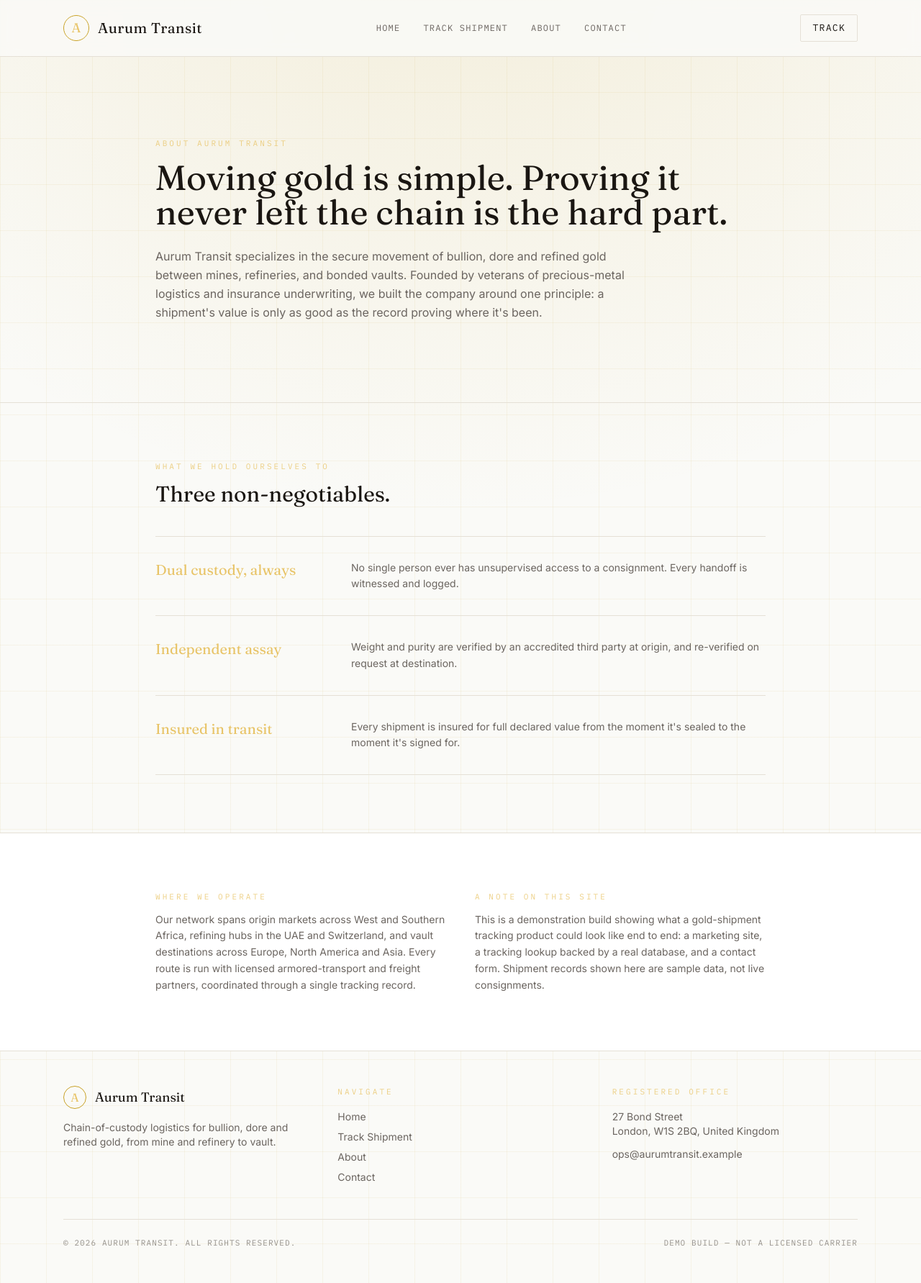
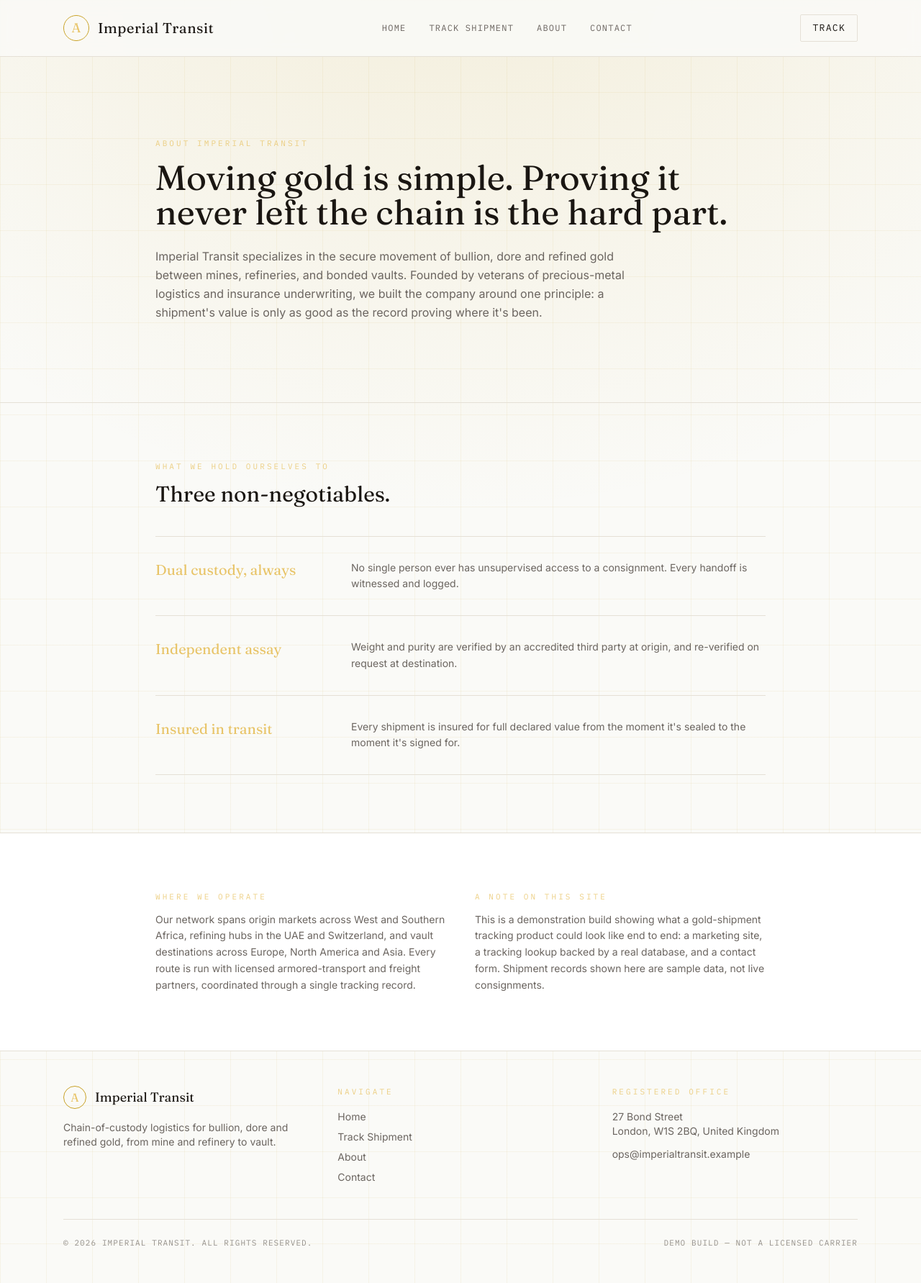
Before and after one commit to corepex-labs/gold-tracker, a Next.js app: page /about in a window 1280 px wide. Shown: the whole page at 72% size. Built offline with nearby package versions, Linux system fonts and the light colour scheme.

Commit message:
chnaged name from aurum to imperial

```diff
--- a/app/about/page.tsx
+++ b/app/about/page.tsx
@@ -1,7 +1,7 @@
 import type { Metadata } from "next";
 
 export const metadata: Metadata = {
-  title: "About — Aurum Transit",
+  title: "About — Imperial Transit",
 };
 
 const principles = [
@@ -24,13 +24,13 @@ export default function AboutPage() {
     <div>
       <section className="border-b border-line">
         <div className="mx-auto max-w-4xl px-6 py-20 md:py-28">
-          <p className="eyebrow mb-4">About Aurum Transit</p>
+          <p className="eyebrow mb-4">About Imperial Transit</p>
           <h1 className="font-display text-4xl leading-tight text-ivory md:text-5xl">
             Moving gold is simple. Proving it never left the chain is the
             hard part.
           </h1>
           <p className="mt-6 max-w-2xl text-base leading-relaxed text-muted">
-            Aurum Transit specializes in the secure movement of bullion,
+            Imperial Transit specializes in the secure movement of bullion,
             dore and refined gold between mines, refineries, and bonded
             vaults. Founded by veterans of precious-metal logistics and
             insurance underwriting, we built the company around one
--- a/app/contact/page.tsx
+++ b/app/contact/page.tsx
@@ -2,7 +2,7 @@ import type { Metadata } from "next";
 import ContactForm from "@/components/ContactForm";
 
 export const metadata: Metadata = {
-  title: "Contact — Aurum Transit",
+  title: "Contact — Imperial Transit",
 };
 
 export default function ContactPage() {
@@ -24,7 +24,7 @@ export default function ContactPage() {
           <dl className="mt-10 space-y-6 border-t border-line pt-8">
             <div>
               <dt className="eyebrow mb-1">Operations</dt>
-              <dd className="text-sm text-ivory">ops@aurumtransit.example</dd>
+              <dd className="text-sm text-ivory">ops@imperialtransit.example</dd>
             </div>
             <div>
               <dt className="eyebrow mb-1">Registered Office</dt>
--- a/app/layout.tsx
+++ b/app/layout.tsx
@@ -24,7 +24,7 @@ const plexMono = IBM_Plex_Mono({
 });
 
 export const metadata: Metadata = {
-  title: "Aurum Transit — Gold Shipment Tracking",
+  title: "Imperial Transit — Gold Shipment Tracking",
   description:
     "Track precious metal shipments in transit, from refinery or mine to vault, with real-time status and estimated arrival.",
 };
--- a/app/page.tsx
+++ b/app/page.tsx
@@ -45,7 +45,7 @@ export default function HomePage() {
               vault.
             </h1>
             <p className="mt-6 max-w-md text-base leading-relaxed text-muted">
-              Aurum Transit moves bullion, dore and refined gold between
+              Imperial Transit moves bullion, dore and refined gold between
               mines, refineries and vaults, with a documented chain of
               custody from the moment a bar is sealed to the moment it&apos;s
               signed for.
--- a/app/track/page.tsx
+++ b/app/track/page.tsx
@@ -3,7 +3,7 @@ import type { Metadata } from "next";
 import TrackPageClient from "./TrackPageClient";
 
 export const metadata: Metadata = {
-  title: "Track Shipment — Aurum Transit",
+  title: "Track Shipment — Imperial Transit",
 };
 
 export default function TrackPage() {
--- a/components/Footer.tsx
+++ b/components/Footer.tsx
@@ -10,7 +10,7 @@ export default function Footer() {
               <span className="flex h-8 w-8 items-center justify-center rounded-full border border-gold text-gold-bright font-display text-base">
                 A
               </span>
-              <span className="font-display text-lg text-ivory">Aurum Transit</span>
+              <span className="font-display text-lg text-ivory">Imperial Transit</span>
             </div>
             <p className="mt-4 max-w-xs text-sm text-muted">
               Chain-of-custody logistics for bullion, dore and refined gold,
@@ -35,13 +35,13 @@ export default function Footer() {
               London, W1S 2BQ, United Kingdom
             </p>
             <p className="mt-3 text-sm text-muted">
-              ops@aurumtransit.example
+              ops@imperialtransit.example
             </p>
           </div>
         </div>
 
         <div className="mt-12 flex flex-col items-start justify-between gap-4 border-t border-line pt-6 font-mono text-[11px] uppercase tracking-widest text-muted/70 md:flex-row md:items-center">
-          <span>&copy; {new Date().getFullYear()} Aurum Transit. All rights reserved.</span>
+          <span>&copy; {new Date().getFullYear()} Imperial Transit. All rights reserved.</span>
           <span>Demo build — not a licensed carrier</span>
         </div>
       </div>
--- a/components/Navbar.tsx
+++ b/components/Navbar.tsx
@@ -15,8 +15,8 @@ export default function Navbar() {
           <span className="flex h-9 w-9 items-center justify-center rounded-full border border-gold text-gold-bright font-display text-lg">
             A
           </span>
-          <span className="font-display text-xl tracking-wide text-ivory">
-            Aurum Transit
+            <span className="font-display text-xl tracking-wide text-ivory">
+            Imperial Transit
           </span>
         </Link>
         <nav className="hidden items-center gap-8 md:flex">
```
Also changed, not shown: 2 other files (tests, documents, lock files or other folders).
